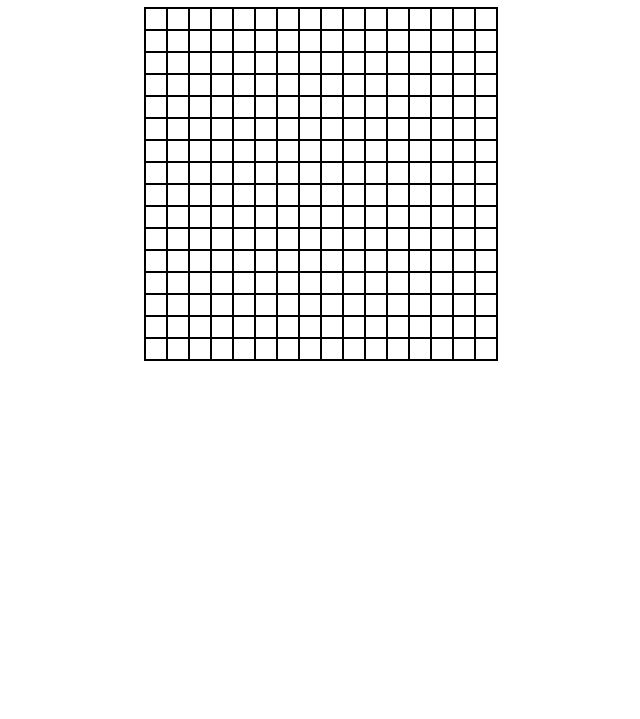
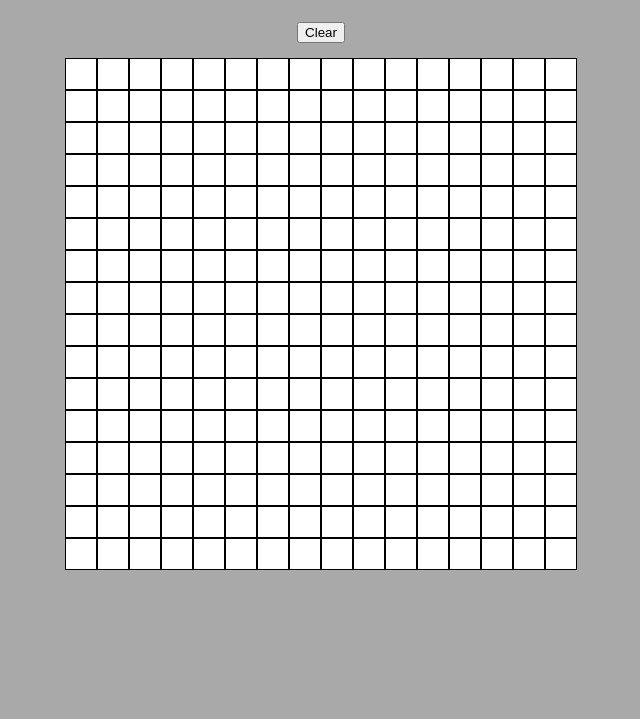
Before and after one commit to DanteR03/etch-a-sketch, a plain HTML site: page index.html in a window 1280 px wide. Shown: the part 81-800 px from the top of the page, without its empty margins (319-959 px from the left). Drawn offline with Linux system fonts and the light colour scheme.

Commit message:
Create simple sketch functionality with mouseover

```diff
--- a/etch.css
+++ b/etch.css
@@ -3,20 +3,23 @@ body {
   flex-direction: column;
   justify-content: center;
   align-items: center;
+  background-color: darkgray;
+  gap: 15px;
 }
 
 .container {
   display: flex;
   flex-flow: row wrap;
   box-sizing: border-box;
-  width: 354px;
+  background-color: white;
+  width: 512px;
 }
 
 .square {
-  width: 20px;
-  height: 20px;
+  width: 30px;
+  height: 30px;
 }
 
-.container, .square {
+.square {
   border: solid 1px #000000;
 }
--- a/etch.js
+++ b/etch.js
@@ -7,4 +7,12 @@ function createGrid() {
   }
 }
 
+const brush = document.querySelector("#sketch");
+
+brush.addEventListener("mouseover", function( event ) {
+  event.target.style.backgroundColor = "black";
+});
+
+const clear = document.querySelector("#clear");
+
 window.onload = createGrid();
--- a/index.html
+++ b/index.html
@@ -9,7 +9,8 @@
 
 <body>
   <h1>Etch-a-Sketch</h1>
-  <div class="container">
+  <button id="clear">Clear</button>
+  <div id="sketch" class="container">
   </div>
 </body>
 </html>
```
